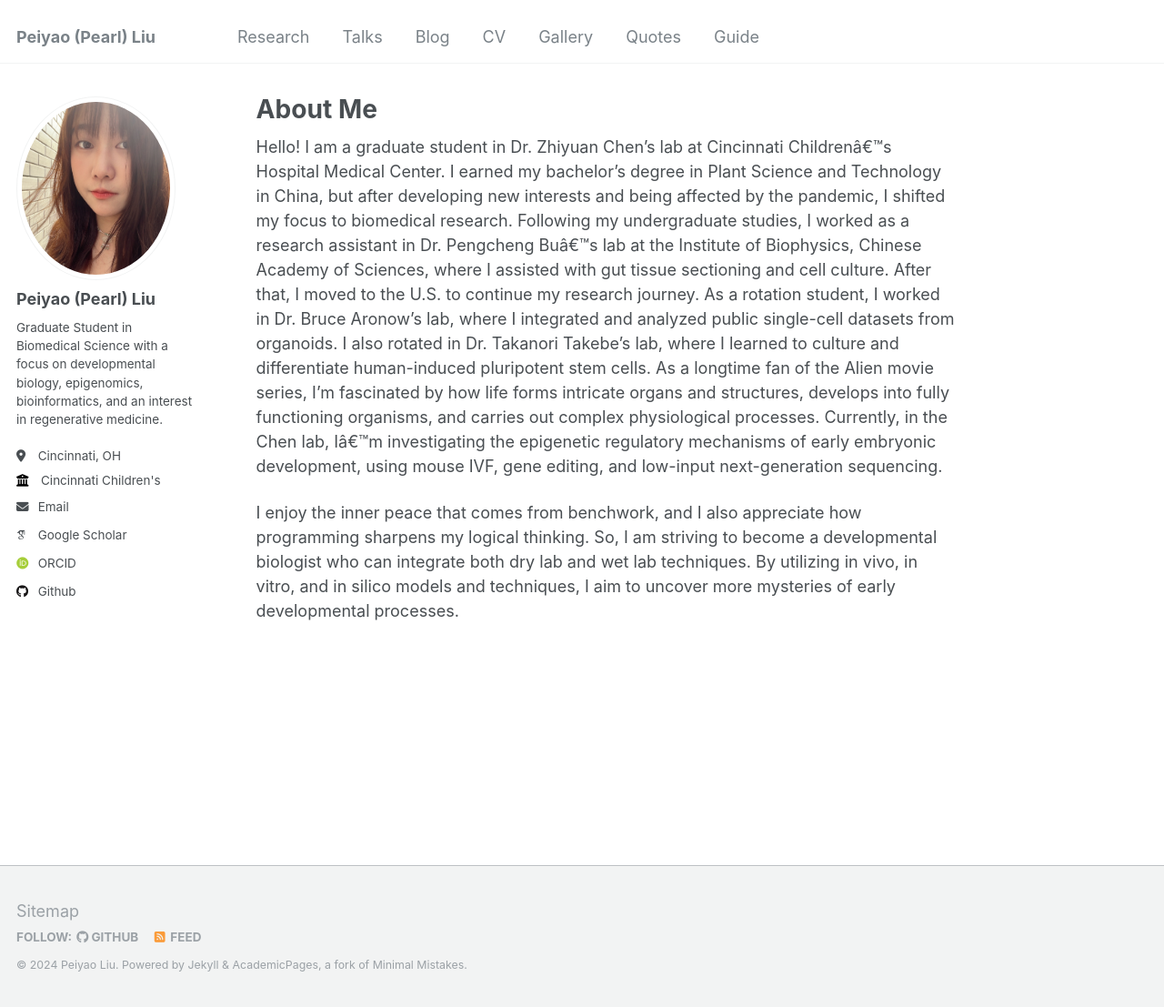
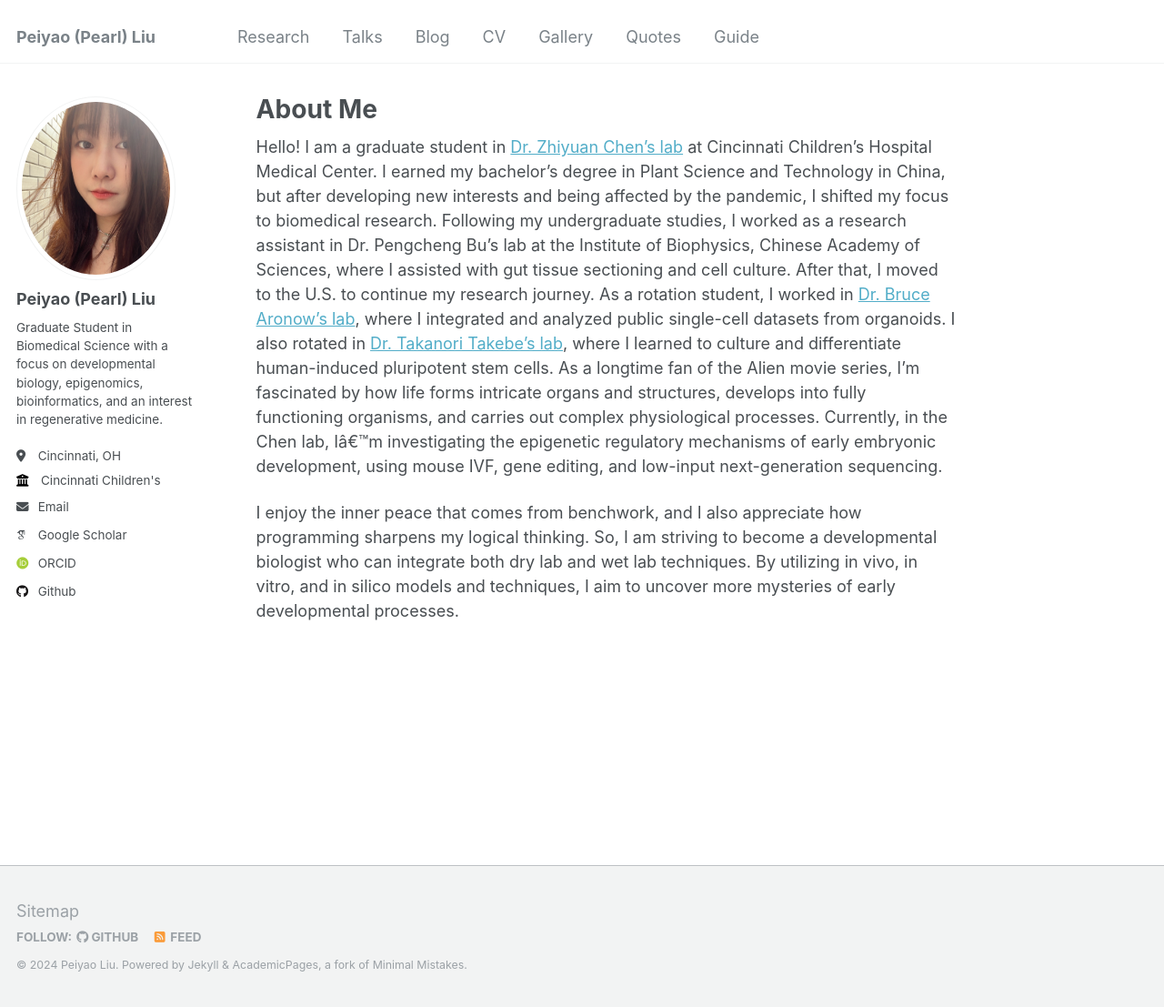
Before and after one commit to PearlLiu-Dev/pearlliu-dev.github.io, a Jekyll site: the page built from _pages/about.md, in a window 1280 px wide and 1107 px high. Shown: the whole window at 91% size. Built offline with Jekyll 4.4.1, drawn with Linux system fonts in a browser that asks for light colours; some web fonts are replaced.

Commit message:
Update about.md

```diff
--- a/_pages/about.md
+++ b/_pages/about.md
@@ -6,8 +6,8 @@ redirect_from:
   - /about/
   - /about.html
 ---
-Hello! I am a graduate student in Dr. Zhiyuan Chen's lab at Cincinnati Childrenâ€™s Hospital Medical Center. I earned my bachelor's degree in Plant Science and Technology in China, but after developing new interests and being affected by the pandemic, I shifted my focus to biomedical research. Following my undergraduate studies, I worked as a research assistant in Dr. Pengcheng Buâ€™s lab at the Institute of Biophysics, Chinese Academy of Sciences, where I assisted with gut tissue sectioning and cell culture. After that, I moved to the U.S. to continue my research journey.
-As a rotation student, I worked in Dr. Bruce Aronow's lab, where I integrated and analyzed public single-cell datasets from organoids. I also rotated in Dr. Takanori Takebe's lab, where I learned to culture and differentiate human-induced pluripotent stem cells.
+Hello! I am a graduate student in [Dr. Zhiyuan Chen's lab](https://www.zychenlab.org/) at Cincinnati Children's Hospital Medical Center. I earned my bachelor's degree in Plant Science and Technology in China, but after developing new interests and being affected by the pandemic, I shifted my focus to biomedical research. Following my undergraduate studies, I worked as a research assistant in Dr. Pengcheng Bu's lab at the Institute of Biophysics, Chinese Academy of Sciences, where I assisted with gut tissue sectioning and cell culture. After that, I moved to the U.S. to continue my research journey.
+As a rotation student, I worked in [Dr. Bruce Aronow's lab](https://www.cincinnatichildrens.org/research/divisions/b/bmi/labs/aronow), where I integrated and analyzed public single-cell datasets from organoids. I also rotated in [Dr. Takanori Takebe's lab](https://takebelab.com/people/), where I learned to culture and differentiate human-induced pluripotent stem cells.
 As a longtime fan of the Alien movie series, I'm fascinated by how life forms intricate organs and structures, develops into fully functioning organisms, and carries out complex physiological processes. Currently, in the Chen lab, Iâ€™m investigating the epigenetic regulatory mechanisms of early embryonic development, using mouse IVF, gene editing, and low-input next-generation sequencing.
 
 I enjoy the inner peace that comes from benchwork, and I also appreciate how programming sharpens my logical thinking. So, I am striving to become a developmental biologist who can integrate both dry lab and wet lab techniques. By utilizing in vivo, in vitro, and in silico models and techniques, I aim to uncover more mysteries of early developmental processes.
```
